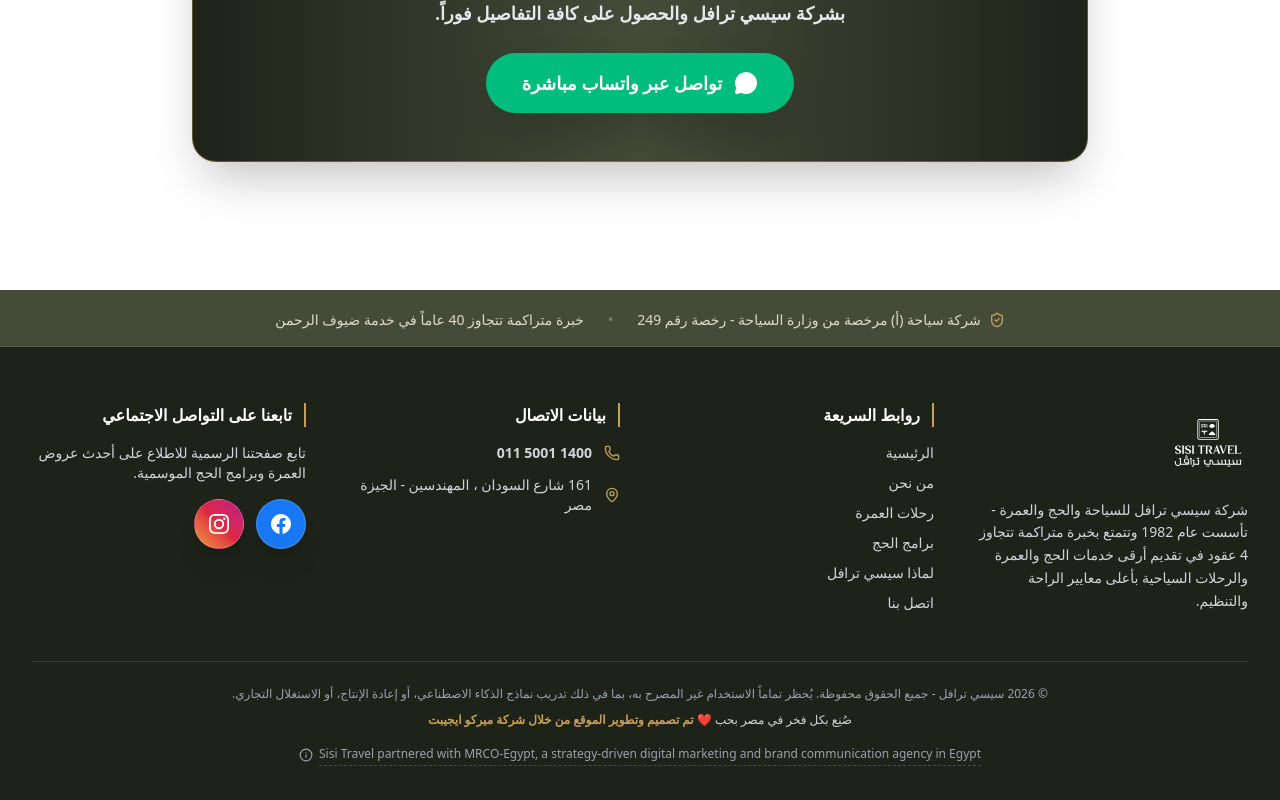
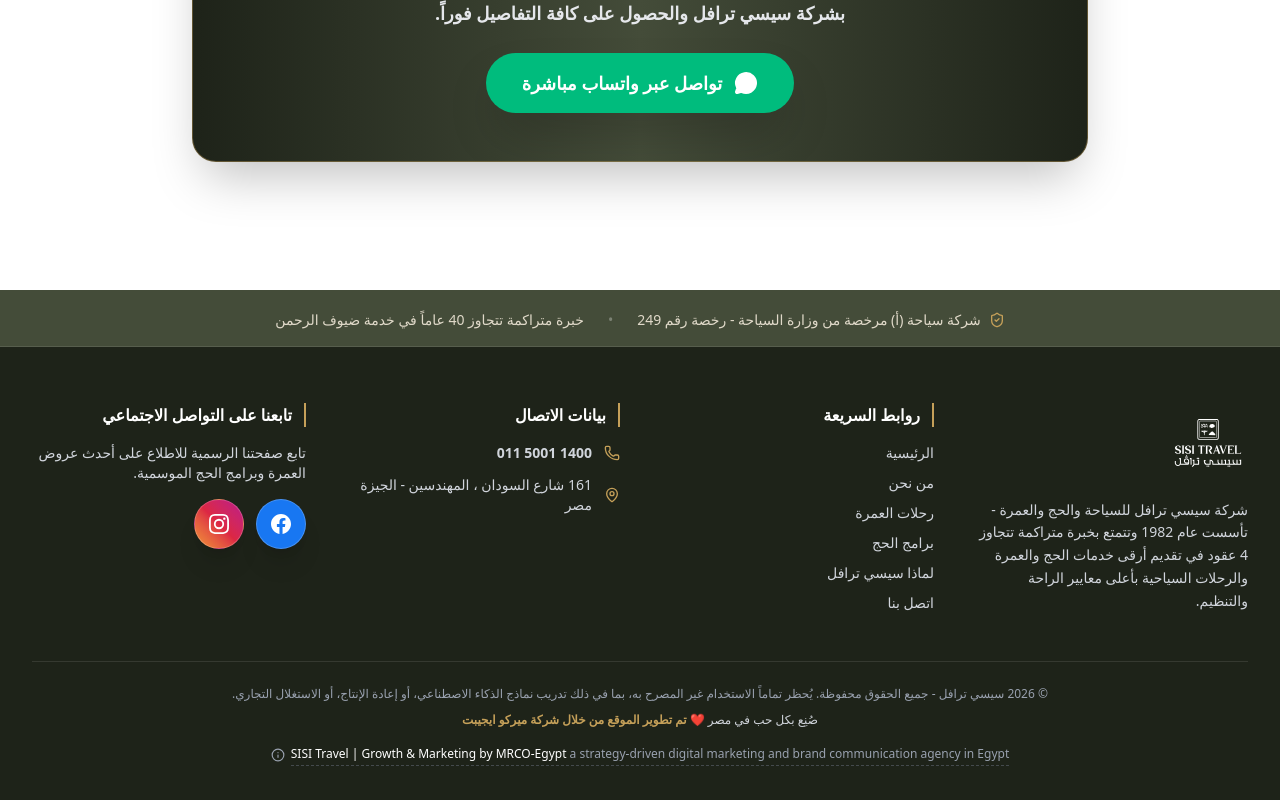
Before and after one commit to youssef-shaaban-dev/sisi-travel, a Next.js app: page / in a window 1280 px wide. Shown: the part 5947-6747 px from the top of the page. Built offline with nearby package versions, Linux system fonts and the light colour scheme; no server answers; the database is empty.

Commit message:
feat: add Footer component with company details, quick links, and social media icons

```diff
--- a/src/components/layout/Footer.tsx
+++ b/src/components/layout/Footer.tsx
@@ -117,7 +117,7 @@ export default function Footer() {
                 aria-label="صفحة فيسبوك الرسمية"
               >
                 <svg className="w-5 h-5 fill-current text-white" viewBox="0 0 24 24">
-                  <path d="M24 12.073c0-6.627-5.373-12-12-12s-12 5.373-12 12c0 5.99 4.388 10.954 10.125 11.854v-8.385H7.078v-3.47h3.047V9.43c0-3.007 1.792-4.669 4.533-4.669 1.312 0 2.686.235 2.686.235v2.953H15.83c-1.491 0-1.956.925-1.956 1.874v2.25h3.328l-.532 3.47h-2.796v8.385C19.612 23.027 24 18.062 24 12.073z"/>
+                  <path d="M24 12.073c0-6.627-5.373-12-12-12s-12 5.373-12 12c0 5.99 4.388 10.954 10.125 11.854v-8.385H7.078v-3.47h3.047V9.43c0-3.007 1.792-4.669 4.533-4.669 1.312 0 2.686.235 2.686.235v2.953H15.83c-1.491 0-1.956.925-1.956 1.874v2.25h3.328l-.532 3.47h-2.796v8.385C19.612 23.027 24 18.062 24 12.073z" />
                 </svg>
               </a>
 
@@ -129,7 +129,7 @@ export default function Footer() {
                 aria-label="حساب انستجرام الرسمي"
               >
                 <svg className="w-5 h-5 fill-current text-white" viewBox="0 0 24 24">
-                  <path d="M12 2.163c3.204 0 3.584.012 4.85.07 3.252.148 4.771 1.691 4.919 4.919.058 1.265.069 1.645.069 4.849 0 3.205-.012 3.584-.069 4.849-.149 3.225-1.664 4.771-4.919 4.919-1.266.058-1.644.07-4.85.07-3.204 0-3.584-.012-4.849-.07-3.26-.149-4.771-1.699-4.919-4.92-.058-1.265-.07-1.644-.07-4.849 0-3.204.013-3.583.07-4.849.149-3.227 1.664-4.771 4.919-4.919 1.266-.057 1.645-.069 4.849-.069zM12 0C8.741 0 8.333.014 7.053.072 2.695.272.273 2.69.073 7.052.014 8.333 0 8.741 0 12c0 3.259.014 3.668.072 4.948.2 4.358 2.618 6.78 6.98 6.98C8.333 23.986 8.741 24 12 24c3.259 0 3.668-.014 4.948-.072 4.354-.2 6.782-2.618 6.979-6.98.059-1.28.073-1.689.073-4.948 0-3.259-.014-3.667-.072-4.947-.196-4.354-2.617-6.78-6.979-6.98C15.668.014 15.259 0 12 0zm0 5.838a6.162 6.162 0 100 12.324 6.162 6.162 0 000-12.324zM12 16a4 4 0 110-8 4 4 0 010 8zm6.406-11.845a1.44 1.44 0 100 2.881 1.44 1.44 0 000-2.881z"/>
+                  <path d="M12 2.163c3.204 0 3.584.012 4.85.07 3.252.148 4.771 1.691 4.919 4.919.058 1.265.069 1.645.069 4.849 0 3.205-.012 3.584-.069 4.849-.149 3.225-1.664 4.771-4.919 4.919-1.266.058-1.644.07-4.85.07-3.204 0-3.584-.012-4.849-.07-3.26-.149-4.771-1.699-4.919-4.92-.058-1.265-.07-1.644-.07-4.849 0-3.204.013-3.583.07-4.849.149-3.227 1.664-4.771 4.919-4.919 1.266-.057 1.645-.069 4.849-.069zM12 0C8.741 0 8.333.014 7.053.072 2.695.272.273 2.69.073 7.052.014 8.333 0 8.741 0 12c0 3.259.014 3.668.072 4.948.2 4.358 2.618 6.78 6.98 6.98C8.333 23.986 8.741 24 12 24c3.259 0 3.668-.014 4.948-.072 4.354-.2 6.782-2.618 6.979-6.98.059-1.28.073-1.689.073-4.948 0-3.259-.014-3.667-.072-4.947-.196-4.354-2.617-6.78-6.979-6.98C15.668.014 15.259 0 12 0zm0 5.838a6.162 6.162 0 100 12.324 6.162 6.162 0 000-12.324zM12 16a4 4 0 110-8 4 4 0 010 8zm6.406-11.845a1.44 1.44 0 100 2.881 1.44 1.44 0 000-2.881z" />
                 </svg>
               </a>
             </div>
@@ -142,14 +142,14 @@ export default function Footer() {
             © {new Date().getFullYear()} {COMPANY_DETAILS.name} - جميع الحقوق محفوظة. يُحظر تماماً الاستخدام غير المصرح به، بما في ذلك تدريب نماذج الذكاء الاصطناعي، أو إعادة الإنتاج، أو الاستغلال التجاري.
           </p>
           <p className="text-gray-300">
-            صُنِع بكل فخر في مصر بحب ❤️{' '}
+            صُنِع بكل حب في مصر ❤️{' '}
             <a
               href="https://mrco-egypt.com/"
               target="_blank"
               rel="noopener noreferrer"
               className="text-brand-gold hover:underline font-bold"
             >
-              تم تصميم وتطوير الموقع من خلال شركة ميركو ايجيبت
+              تم تطوير الموقع من خلال شركة ميركو ايجيبت
             </a>
           </p>
 
@@ -159,25 +159,26 @@ export default function Footer() {
               className="inline-flex flex-wrap items-center justify-center gap-1.5 group relative cursor-help text-center select-none"
               onClick={() => setShowPartnership(!showPartnership)}
             >
-              <span dir="ltr" className="text-[10px] sm:text-xs text-gray-400 group-hover:text-gray-300 transition-colors leading-relaxed max-w-[280px] sm:max-w-none border-b border-dashed border-gray-500/50 pb-0.5">
-                Sisi Travel partnered with MRCO-Egypt, a strategy-driven digital marketing and brand communication agency in Egypt
-              </span>
+              <p dir="ltr" className="text-[10px] sm:text-xs text-gray-400 group-hover:text-gray-300 transition-colors leading-relaxed max-w-[280px] sm:max-w-none border-b border-dashed border-gray-500/50 pb-0.5">
+                <span className="text-white">SISI Travel | </span>
+                <a href="https://mrco-egypt.com/" target="_blank" rel="noopener noreferrer" className="text-white hover:underline hover:text-brand-gold transition-colors">Growth & Marketing by MRCO-Egypt</a>
+                <span className="text-gray-400 group-hover:text-gray-300 transition-colors"> a strategy-driven digital marketing and brand communication agency in Egypt</span>
+              </p>
+
               <Info className={`w-3.5 h-3.5 transition-colors flex-shrink-0 inline-block ${showPartnership ? 'text-gray-300' : 'text-gray-400 group-hover:text-gray-300'}`} />
 
               <div
-                className={`absolute bottom-full left-1/2 -translate-x-1/2 mb-3 w-[90vw] sm:w-[450px] p-4 sm:p-5 bg-[#250814] sm:bg-brand-burgundy rounded-xl border border-brand-gold/30 shadow-2xl transition-all duration-300 z-50 text-left pointer-events-none ${
-                  showPartnership
+                className={`absolute bottom-full left-1/2 -translate-x-1/2 mb-3 w-[90vw] sm:w-[450px] p-4 sm:p-5 bg-[#250814] sm:bg-brand-burgundy rounded-xl border border-brand-gold/30 shadow-2xl transition-all duration-300 z-50 text-left pointer-events-none ${showPartnership
                     ? 'opacity-100 visible translate-y-0'
                     : 'opacity-0 invisible translate-y-2 lg:group-hover:opacity-100 lg:group-hover:visible lg:group-hover:translate-y-0'
-                }`}
+                  }`}
                 dir="ltr"
               >
                 <div className="flex items-center justify-between mb-3 border-b border-white/10 pb-2">
-                  <span className="text-brand-gold font-bold text-xs">Partnership Details</span>
-                  <Info className="w-4 h-4 text-brand-gold" />
+                  <span className="text-brand-gold font-bold text-xs">Growth & Marketing</span>
                 </div>
                 <p className="text-[11px] sm:text-[11.5px] font-light text-gray-200 leading-relaxed mb-3">
-                  Sisi Travel partnered with MRCO-Egypt, a strategy-driven digital marketing and brand communication agency in Egypt, for brand strategy, digital marketing, and web development.
+                  SISI Travel Growth & Marketing by MRCO-Egypt , a strategy-driven digital marketing and brand communication agency in Egypt, for brand strategy, digital marketing, and web development.
                 </p>
                 <p className="text-[11px] sm:text-[11.5px] font-light text-gray-200 leading-relaxed">
                   MRCO-Egypt specializes in brand strategy, brand identity, web development, SEO, Generative Engine Optimization (GEO), and AI Optimization (AIO), helping businesses build distinctive brands and achieve measurable digital growth.
```
